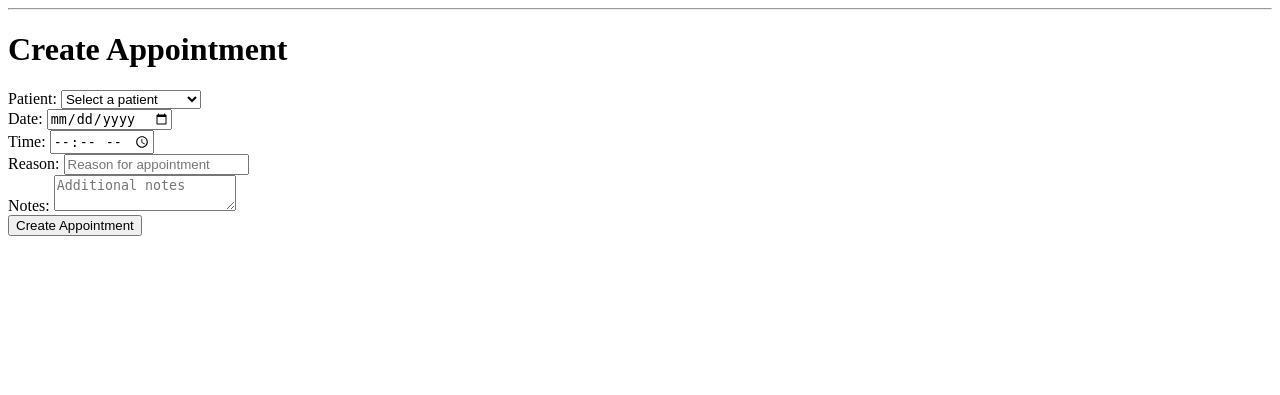
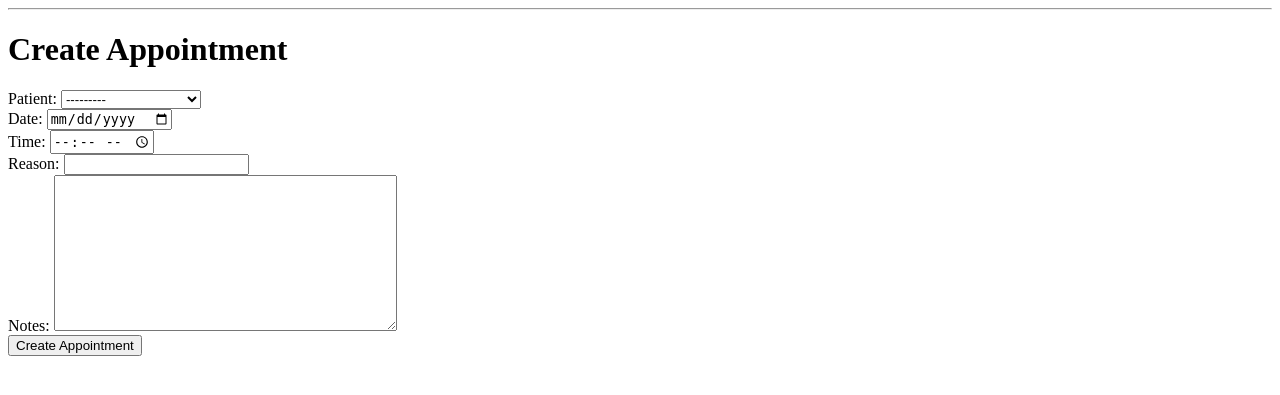
Before and after one commit to oelgazzar/clinic, a Django app: page /appointments/new/ in a window 1280 px wide. Shown: the part 98-493 px from the top of the page. Run offline with Django 5.2, Linux system fonts and the light colour scheme; data comes from the database, SQL or seed files in the repository; both versions use the stored data as it was after the commit.

Commit message:
added forms for appointments and patients

```diff
--- /dev/null
+++ b/appointments/forms.py
@@ -0,0 +1,12 @@
+from django import forms
+
+from .models import Appointment
+
+class AppointmentForm(forms.ModelForm):
+     class Meta:
+         model = Appointment
+         fields = '__all__'
+         widgets = {
+             'date': forms.DateInput(attrs={'type': 'date'}),
+             'time': forms.TimeInput(attrs={'type': 'time'}),
+         }
--- a/appointments/models.py
+++ b/appointments/models.py
@@ -3,7 +3,7 @@ from django.db import models
 from patients.models import Patient
 
 class Appointment(models.Model):
-    patient = models.ForeignKey(Patient, on_delete=models.CASCADE)
+    patient = models.ForeignKey(Patient, on_delete=models.CASCADE, related_name='appointments')
     date = models.DateField()
     time = models.TimeField()
     reason = models.CharField(max_length=255)
--- a/appointments/templates/appointment_form.html
+++ b/appointments/templates/appointment_form.html
@@ -4,26 +4,7 @@
     <h1>{{ button_text }}</h1>
     <form method="post">
         {% csrf_token %}
-        <label for="patient">Patient:</label>
-        <select id="patient" name="patient" required>
-            <option value="">Select a patient</option>
-            {% for patient in patients %}
-                <option value="{{ patient.id }}" {% if appointment.patient.id == patient.id %}selected{% endif %}>{{ patient.name }}</option>
-            {% endfor %}
-        </select>
-        <br>
-        <label for="date">Date:</label>
-        <input type="date" id="date" name="date" value="{{ appointment.date|date:'Y-m-d' }}" required>
-        <br>
-        <label for="time">Time:</label>
-        <input type="time" id="time" name="time" value="{{ appointment.time|time:'H:i' }}" required>
-        <br>
-        <label for="reason">Reason:</label>
-        <input type="text" id="reason" name="reason" value="{{ appointment.reason }}" placeholder="Reason for appointment">
-        <br>
-        <label for="notes">Notes:</label>
-        <textarea id="notes" name="notes" placeholder="Additional notes">{{ appointment.notes }}</textarea>
-        <br>
+       {{ form }}
         <button type="submit">{{ button_text }}</button>
     </form>
 {% endblock %}
--- a/appointments/views.py
+++ b/appointments/views.py
@@ -2,6 +2,7 @@ from django.shortcuts import get_object_or_404, redirect, render
 
 from .models import Appointment
 from patients.models import Patient
+from .forms import AppointmentForm
 
 def appointment_list(request):
     q = request.GET.get('q')
@@ -12,36 +13,22 @@ def appointment_list(request):
         appointments = Appointment.objects.filter(patient__name__icontains=q)
     else:
         appointments = Appointment.objects.all()
-
     if from_date:
         appointments = appointments.filter(date__gte=from_date)
-
     if to_date:
         appointments = appointments.filter(date__lte=to_date)
 
     return render(request, 'appointment_list.html', {'appointments': appointments})
 
 def new_appointment(request):
-    patients = Patient.objects.all()
-
     if request.method == 'POST':
-        patient_id = request.POST.get('patient')
-        date = request.POST.get('date')
-        time = request.POST.get('time')
-        reason = request.POST.get('reason')
-        notes = request.POST.get('notes')
-
-        patient = Patient.objects.get(id=patient_id)
-        Appointment.objects.create(patient=patient, date=date, time=time, reason=reason, notes=notes)
-
-        return redirect('appointment_list')
-
-    ctx = {
-        'patients': patients,
-        'button_text': 'Create Appointment',
-    }
-
-    return render(request, 'appointment_form.html', ctx)
+        form = AppointmentForm(request.POST)
+        if form.is_valid():
+            form.save()
+            return redirect('appointment_list')
+    else:
+        form = AppointmentForm()
+    return render(request, 'appointment_form.html', {'form': form, 'button_text': 'Create Appointment'})
 
 def appointment_details(request, appointment_id):
     appointment = get_object_or_404(Appointment, id=appointment_id)
@@ -49,31 +36,15 @@ def appointment_details(request, appointment_id):
 
 def edit_appointment(request, appointment_id):
     appointment = get_object_or_404(Appointment, id=appointment_id)
-    patients = Patient.objects.all()
 
     if request.method == 'POST':
-        patient_id = request.POST.get('patient')
-        date = request.POST.get('date')
-        time = request.POST.get('time')
-        reason = request.POST.get('reason')
-        notes = request.POST.get('notes')
-
-        patient = Patient.objects.get(id=patient_id)
-        appointment.patient = patient
-        appointment.date = date
-        appointment.time = time
-        appointment.reason = reason
-        appointment.notes = notes
-        appointment.save()
-
-        return redirect('appointment_details', appointment_id=appointment.id)
-
-    ctx = {
-        'appointment': appointment,
-        'patients': patients,
-        'button_text': 'Update Appointment',
-    }
-    return render(request, 'appointment_form.html', ctx )
+        form = AppointmentForm(request.POST, instance=appointment)
+        if form.is_valid():
+            form.save()
+            return redirect('appointment_details', appointment_id=appointment.id)
+    else:
+        form = AppointmentForm(instance=appointment)
+    return render(request, 'appointment_form.html', {'form': form, 'button_text': 'Update Appointment'})
 
 def delete_appointment(request, appointment_id):
     appointment = get_object_or_404(Appointment, id=appointment_id)
--- a/clinic/urls.py
+++ b/clinic/urls.py
@@ -8,6 +8,6 @@ urlpatterns = [
     path('admin/', admin.site.urls),
     path('patients/', include('patients.urls')),
     path('appointments/', include('appointments.urls')),
-    path('', lambda _: redirect('appointment_list')),
+    path('', lambda _: redirect('dashboard')),
     path('dashboard/', views.dashboard, name='dashboard'),
 ]
--- a/patients/templates/patient_details.html
+++ b/patients/templates/patient_details.html
@@ -7,7 +7,7 @@
     <p>Date of Birth: {{ patient.date_of_birth }}</p>
     <h2>Appointments</h2>
     <ul>
-        {% for appointment in appointments %}
+        {% for appointment in patient.appointments.all %}
             <li>
                 <a href="{% url 'appointment_details' appointment.id %}">
                     {{ appointment.date }} at {{ appointment.time }}
```
Also changed, not shown: patients/forms.py (added, +11 -0 lines), patients/templates/patient_form.html (+2 -10 lines), patients/views.py (+12 -42 lines), db.sqlite3.
